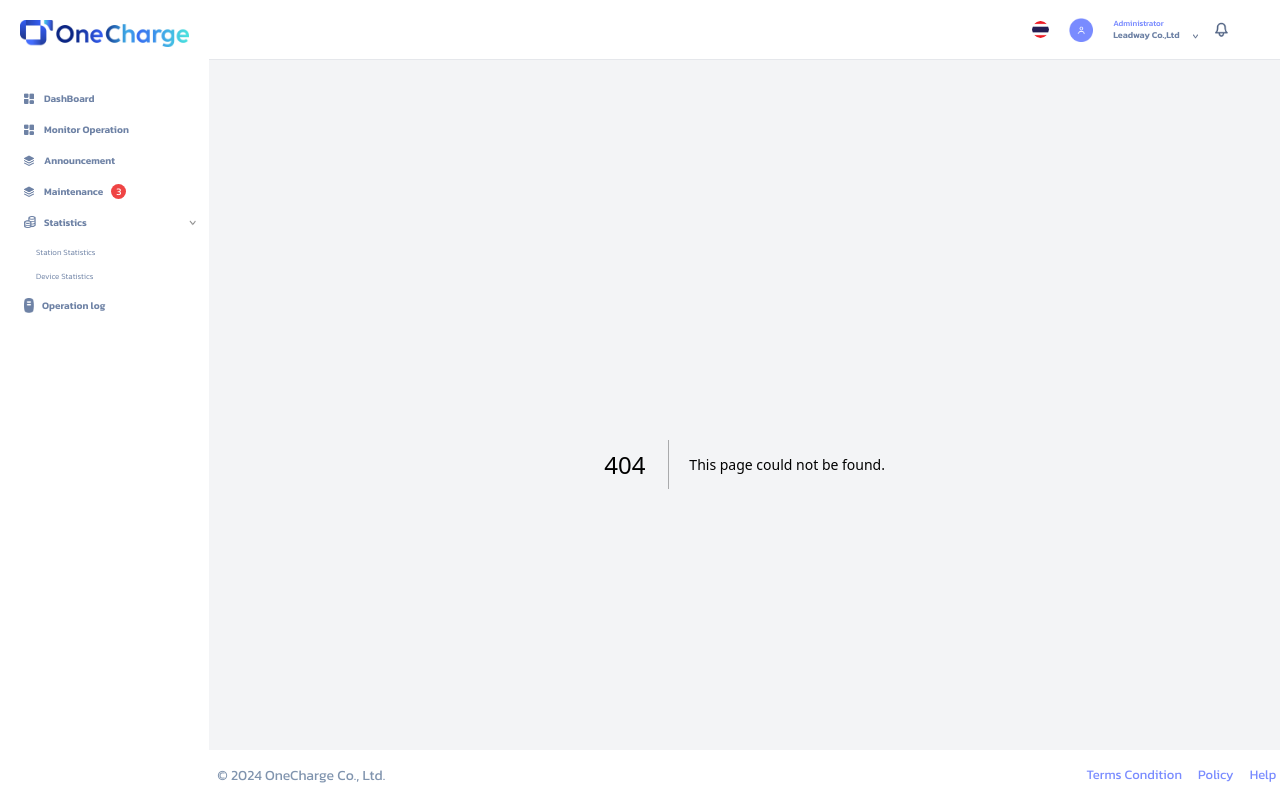
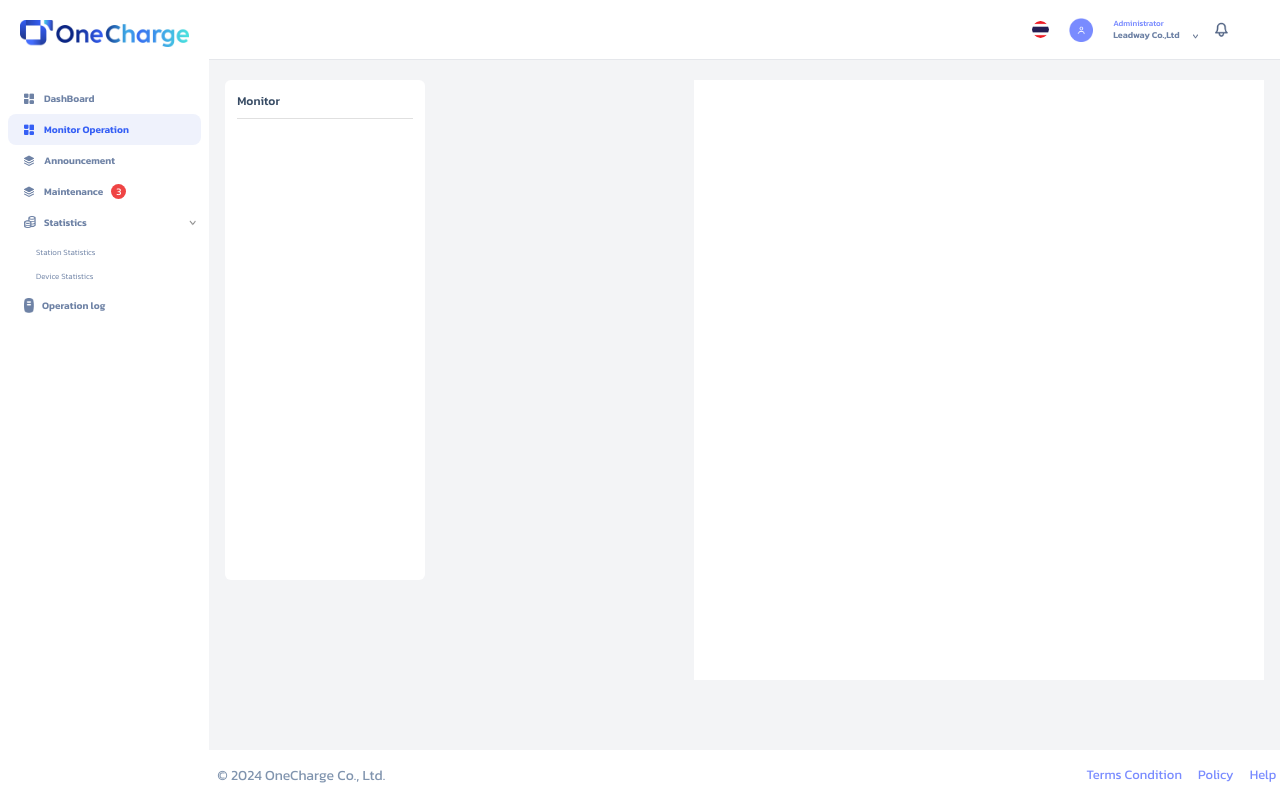
Before and after one commit to ekkasitProject/backoffice_onecharge, a Next.js app: page /monitor-operation in a window 1280 px wide. Before the commit this address had no page. Built offline with nearby package versions, Linux system fonts and the light colour scheme.

Commit message:
feat:update stucture monitor operation v1

```diff
--- /dev/null
+++ b/app/components/monitor/Monitor.tsx
@@ -0,0 +1,10 @@
+import React from 'react'
+
+export default function Monitor() {
+  return (
+    <div className='w-[200px] h-[500px] bg-white rounded-md p-3'>
+      <p className='text-[#364A63] text-[12px] font-medium '>Monitor</p>
+      <div className='w-full h-[1px] bg-[#E0E0E0]  my-2' />
+    </div>
+  )
+}
--- a/app/components/navigation/sidebar/page.tsx
+++ b/app/components/navigation/sidebar/page.tsx
@@ -42,15 +42,15 @@ export default function Sidebar() {
             </h1>
           </div>
         </Link>
-        <Link href="/monitor">
+        <Link href="/monitor-operation">
           <div
             className={`flex justify-start items-center ${
-              pathname === "/monitor" ? "bg-[#EFF2FC]" : ""
+              pathname === "/monitor-operation" ? "bg-[#EFF2FC]" : ""
             }  py-2 px-4 mx-2  rounded-lg`}
           >
             <img
               src={`${
-                pathname === "/monitor"
+                pathname === "/monitor-operation"
                   ? "images/icon_dashboard_active.png"
                   : "images/icon_dashboard.png"
               }`}
@@ -59,7 +59,7 @@ export default function Sidebar() {
             />
             <h1
               className={`text-[10px] ${
-                pathname === "/monitor" ? "text-[#355FF5]" : "text-[#6E82A5]"
+                pathname === "/monitor-operation" ? "text-[#355FF5]" : "text-[#6E82A5]"
               } font-semibold`}
             >
               Monitor Operation
--- /dev/null
+++ b/app/monitor-operation/page.tsx
@@ -0,0 +1,11 @@
+import React from 'react'
+import Monitor from '../components/monitor/Monitor'
+
+export default function page() {
+  return (
+    <div className='flex justify-between m-4'>
+      <Monitor/>
+      <div className='w-[570px] h-[600px] bg-white'></div>
+    </div>
+  )
+}
--- a/app/monitor/page.tsx
+++ /dev/null
@@ -1,18 +0,0 @@
-import React from 'react'
-
-export default function Monitor() {
-  return (
-    <div>
-    <div className=" h-[50px] bg-white m-4 rounded-md">
-    </div>
-    <div className=" flex justify-between m-4">
-
-    </div>
-    <div className=" flex  justify-between m-4">
-    </div>
-
-    <div className=" h-[600px] bg-white m-4 rounded-md"></div>
-    <div className=" h-[300px] bg-white m-4 rounded-md"></div>
-  </div>
-    )
-}
```
